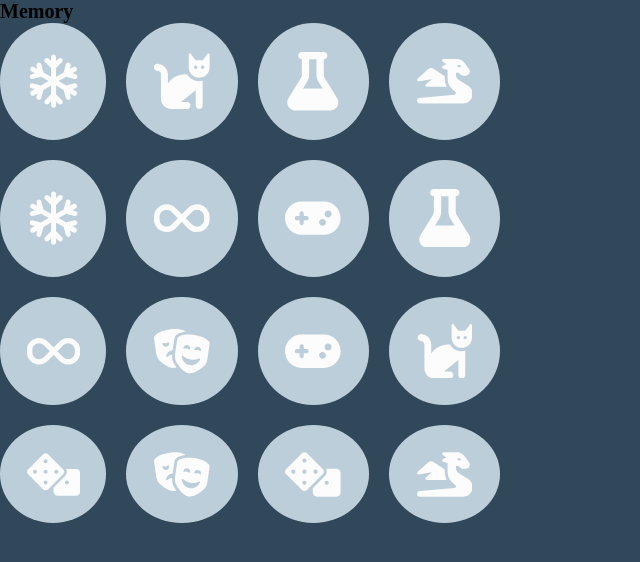
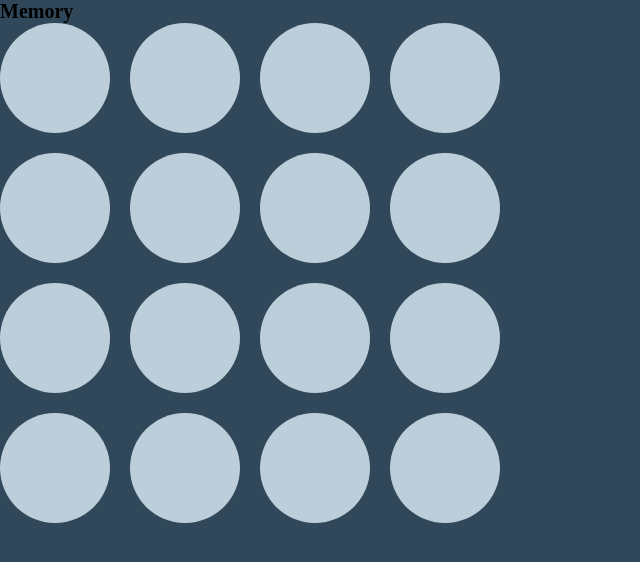
Before and after one commit to zakariyaq313/memory-game, a React (Create React App) app: page / in a window 1280 px wide. Both pictures are taken after a click on the button "Start Game". Shown: the top 562 px of the page, without its empty margins (0-640 px from the left). Built offline with nearby package versions, Linux system fonts and the light colour scheme.

Commit message:
Tile matching logic implemented

```diff
--- a/src/App.tsx
+++ b/src/App.tsx
@@ -2,17 +2,17 @@ import { useState } from "react";
 import GameScreen from "./pages/GameScreen";
 import StartupScreen from "./pages/StartupScreen";
 import "./sass/base/base.scss";
-import { gameConfigType } from "./types/types";
+import { GameConfigType } from "./types/types";
 
 function App(): JSX.Element {
 	const [currentScreen, setCurrentScreen] = useState("start-up");
-	const [gameConfig, setGameConfig] = useState<gameConfigType>({
+	const [gameConfig, setGameConfig] = useState<GameConfigType>({
 		theme: "",
 		players: "",
 		gridSize: ""
 	})
 
-	const saveGameConfig = (savedGameConfig: gameConfigType, screen: string) => {
+	const saveGameConfig = (savedGameConfig: GameConfigType, screen: string) => {
 		setGameConfig({
 			theme: savedGameConfig.theme,
 			players: savedGameConfig.players,
--- a/src/components/Grid.tsx
+++ b/src/components/Grid.tsx
@@ -1,17 +1,21 @@
 import React, { useEffect, useState } from "react";
-import { icons, numbers } from "../store/store";
-import { GridProps } from "../types/types";
+import { icons, numbers } from "../store/game-data";
+import { GridProps, IconType, NumberType } from "../types/types";
 import "../sass/grid/grid.scss";
 import { shuffle } from "../helper/helper-functions";
+import { Set } from "typescript";
 
 function Grid(props: GridProps): JSX.Element {
 	const {theme, players, gridSize} = props;
-	const [gridTiles, setGridTiles] = useState<JSX.Element[] | number[]>([]);
+	const [gridTiles, setGridTiles] = useState<IconType[] | NumberType[]>([]);
 	const [gridColumns, setGridColumns] = useState(4);
+	const [foundTiles, setFoundTiles] = useState<Set<string>>(new Set(""));
+	const [visibleTileOne, setVisibleTileOne] = useState({tile: "", index: -1});
+	const [visibleTileTwo, setVisibleTileTwo] = useState({tile: "", index: -1});
 
 	useEffect(() => {
-		const iconTiles: JSX.Element[] = [];
-		const numberTiles: number[] = [];
+		const iconTiles: IconType[] = [];
+		const numberTiles: NumberType[] = [];
 
 		if (theme === "icons") {
 			for (const tile of icons) {
@@ -20,7 +24,6 @@ function Grid(props: GridProps): JSX.Element {
 			if (gridSize === 4) {
 				iconTiles.splice(16);
 			}
-
 			setGridTiles(shuffle(iconTiles));
 		} else {
 			for (const tile of numbers) {
@@ -29,19 +32,50 @@ function Grid(props: GridProps): JSX.Element {
 			if (gridSize === 4) {
 				numberTiles.splice(16);
 			}
-
 			setGridTiles(shuffle(numberTiles));
 		}
 
 		setGridColumns(gridSize);
 	}, [theme, gridSize]);
 
+	useEffect(() => {
+		if (visibleTileOne.tile && visibleTileTwo.tile) {
+			if (visibleTileOne.tile === visibleTileTwo.tile) {
+				setFoundTiles((foundTiles) => foundTiles.add(visibleTileOne.tile));
+				setVisibleTileOne({tile: "", index: -1});
+				setVisibleTileTwo({tile: "", index: -1});
+			} else {
+				setTimeout(() => {
+					setVisibleTileOne({tile: "", index: -1});
+					setVisibleTileTwo({tile: "", index: -1});
+				}, 600);
+			}
+		}
+	}, [visibleTileOne.tile, visibleTileTwo.tile]);
+
+	const revealTile = (tile: string, index: number) => {
+		if (!foundTiles.has(tile)) {
+			if (!visibleTileOne.tile) {
+				setVisibleTileOne({tile: tile, index: index})
+			} else if (!visibleTileTwo.tile && index !== visibleTileOne.index) {
+				setVisibleTileTwo({tile: tile, index: index});
+			}
+		}
+	}
+
+	const tileVisibility = (tile: string, index: number) => {
+		if (foundTiles.has(tile) || visibleTileOne.index === index || visibleTileTwo.index === index) {
+			return true;
+		}
+		return false;
+	}
+
 	return (
 		<React.Fragment>
 			<div className="game-grid" style={{gridTemplateColumns: `repeat(${gridColumns}, auto)`}}>
-				{gridTiles.map((tile, index) => (
-					<button key={index}>
-						{tile}
+				{gridTiles.map((tileData, index) => (
+					<button key={index} onClick={() => revealTile(tileData.id, index)}>
+						{tileVisibility(tileData.id, index) && tileData.tile}
 					</button>
 				))}
 			</div>
--- a/src/helper/helper-functions.ts
+++ b/src/helper/helper-functions.ts
@@ -1,4 +1,6 @@
-export const shuffle = (array: JSX.Element[] | number[]) => {
+import { IconType, NumberType } from "../types/types";
+
+export const shuffle = (array: IconType[] | NumberType[]) => {
     for (let i = (array.length - 1); i >= 0; i--) {
         let j = Math.floor(Math.random() * i + 1);
         [array[i], array[j]] = [array[j], array[i]];
--- a/src/pages/StartupScreen.tsx
+++ b/src/pages/StartupScreen.tsx
@@ -1,5 +1,5 @@
 import RadioInput from "../components/RadioInput";
-import { gameConfigOptions } from "../store/store";
+import { gameConfigOptions } from "../store/game-data";
 import "../sass/startup-screen/startup-screen.scss";
 import React, { useReducer } from "react";
 import { StartupScreenProps } from "../types/types";
--- /dev/null
+++ b/src/store/game-data.tsx
@@ -0,0 +1,226 @@
+import { IconType, NumberType, RadioInputType } from '../types/types';
+import Cat from "../icons/Cat";
+import Dragon from "../icons/Dragon";
+import Flask from "../icons/Flask";
+import Fork from "../icons/Fork";
+import Ghost from "../icons/Ghost";
+import Infinite from "../icons/Infinite";
+import Masks from "../icons/Masks";
+import Shark from "../icons/Shark";
+import Snowflake from "../icons/Snowflake";
+import GameController from '../icons/GameController';
+import Dice from '../icons/Dice';
+import Shield from '../icons/Shield';
+import Cake from '../icons/Cake';
+import Duck from '../icons/Duck';
+import Lemon from '../icons/Lemon';
+import Plane from '../icons/Plane';
+import Robot from '../icons/Robot';
+import Skull from '../icons/Skull';
+
+export const gameConfigOptions: Array<RadioInputType[]> = [
+	[
+		{
+			id: "icons",
+			label: "Icons",
+			group: "theme",
+			checked: true
+		},
+		{
+			id: "numbers",
+			label: "Numbers",
+			group: "theme",
+			checked: false
+		}
+	],
+	[
+		{
+			id: "one",
+			label: "One",
+			group: "players",
+			checked: true
+		},
+		{
+			id: "two",
+			label: "Two",
+			group: "players",
+			checked: false
+		},
+		{
+			id: "three",
+			label: "Three",
+			group: "players",
+			checked: false
+		},
+		{
+			id: "four",
+			label: "Four",
+			group: "players",
+			checked: false
+		}
+	],
+	[
+		{
+			id: "fourTiles",
+			label: "4 x 4",
+			group: "gridSize",
+			checked: true
+		},
+		{
+			id: "sixTiles",
+			label: "6 x 6",
+			group: "gridSize",
+			checked: false
+		}
+	]
+];
+
+export const icons: IconType[] = [
+	{
+		id: "cat",
+		tile: <Cat />
+	},
+	{
+		id: "dragon",
+		tile: <Dragon />
+	},
+	{
+		id: "flask",
+		tile: <Flask />
+	},
+	{
+		id: "cake",
+		tile: <Cake />
+	},
+	{
+		id: "infinite",
+		tile: <Infinite />
+	},
+	{
+		id: "masks",
+		tile: <Masks />
+	},
+	{
+		id: "lemon",
+		tile: <Lemon />
+	},
+	{
+		id: "skull",
+		tile: <Skull />
+	},
+	{
+		id: "plane",
+		tile: <Plane />
+	},
+	{
+		id: "dice",
+		tile: <Dice />
+	},
+	{
+		id: "fork",
+		tile: <Fork />
+	},
+	{
+		id: "snowflake",
+		tile: <Snowflake />
+	},
+	{
+		id: "console",
+		tile: <GameController />
+	},
+	{
+		id: "ghost",
+		tile: <Ghost />
+	},
+	{
+		id: "shark",
+		tile: <Shark />
+	},
+	{
+		id: "shield",
+		tile: <Shield />
+	},
+	{
+		id: "duck",
+		tile: <Duck />
+	},
+	{
+		id: "robot",
+		tile: <Robot />
+	}
+];
+
+export const numbers: NumberType[] = [
+	{
+		id: "one",
+		tile: 1
+	},
+	{
+		id: "two",
+		tile: 2
+	},
+	{
+		id: "three",
+		tile: 3
+	},
+	{
+		id: "four",
+		tile: 4
+	},
+	{
+		id: "five",
+		tile: 5
+	},
+	{
+		id: "six",
+		tile: 6
+	},
+	{
+		id: "seven",
+		tile: 7
+	},
+	{
+		id: "eight",
+		tile: 8
+	},
+	{
+		id: "nine",
+		tile: 9
+	},
+	{
+		id: "ten",
+		tile: 10
+	},
+	{
+		id: "eleven",
+		tile: 11
+	},
+	{
+		id: "twelve",
+		tile: 12
+	},
+	{
+		id: "thirteen",
+		tile: 13
+	},
+	{
+		id: "fourteen",
+		tile: 14
+	},
+	{
+		id: "fifteen",
+		tile: 15
+	},
+	{
+		id: "sixteen",
+		tile: 16
+	},
+	{
+		id: "seventeen",
+		tile: 17
+	},
+	{
+		id: "eighteen",
+		tile: 18
+	}
+];
--- a/src/store/store.tsx
+++ /dev/null
@@ -1,101 +0,0 @@
-import { RadioInputType } from '../types/types';
-import Cat from "../icons/Cat";
-import Dragon from "../icons/Dragon";
-import Flask from "../icons/Flask";
-import Fork from "../icons/Fork";
-import Ghost from "../icons/Ghost";
-import Infinite from "../icons/Infinite";
-import Masks from "../icons/Masks";
-import Shark from "../icons/Shark";
-import Snowflake from "../icons/Snowflake";
-import GameController from '../icons/GameController';
-import Dice from '../icons/Dice';
-import Shield from '../icons/Shield';
-import Cake from '../icons/Cake';
-import Duck from '../icons/Duck';
-import Lemon from '../icons/Lemon';
-import Plane from '../icons/Plane';
-import Robot from '../icons/Robot';
-import Skull from '../icons/Skull';
-
-export const gameConfigOptions: Array<RadioInputType[]> = [
-	[
-		{
-			id: "icons",
-			label: "Icons",
-			group: "theme",
-			checked: true
-		},
-		{
-			id: "numbers",
-			label: "Numbers",
-			group: "theme",
-			checked: false
-		}
-	],
-	[
-		{
-			id: "one",
-			label: "One",
-			group: "players",
-			checked: true
-		},
-		{
-			id: "two",
-			label: "Two",
-			group: "players",
-			checked: false
-		},
-		{
-			id: "three",
-			label: "Three",
-			group: "players",
-			checked: false
-		},
-		{
-			id: "four",
-			label: "Four",
-			group: "players",
-			checked: false
-		}
-	],
-	[
-		{
-			id: "fourTiles",
-			label: "4 x 4",
-			group: "gridSize",
-			checked: true
-		},
-		{
-			id: "sixTiles",
-			label: "6 x 6",
-			group: "gridSize",
-			checked: false
-		}
-	]
-];
-
-export const icons: JSX.Element[] = [
-	<Cat />,
-	<Dragon />,
-	<Flask />,
-	<Infinite />,
-	<Masks />,
-	<Snowflake />,
-	<GameController />,
-	<Dice />,
-	<Fork />,
-	<Ghost />,
-	<Shark />,
-	<Shield />,
-	<Cake />,
-	<Duck />,
-	<Lemon />,
-	<Plane />,
-	<Robot />,
-	<Skull />
-];
-
-export const numbers: number[] = [
-	1, 2, 3, 4, 5, 6, 7, 8, 9, 10, 11, 12, 13, 14, 15, 16, 17, 18
-];
```
Also changed, not shown: src/types/types.ts (+14 -4 lines), Memory Game Planner.txt.
